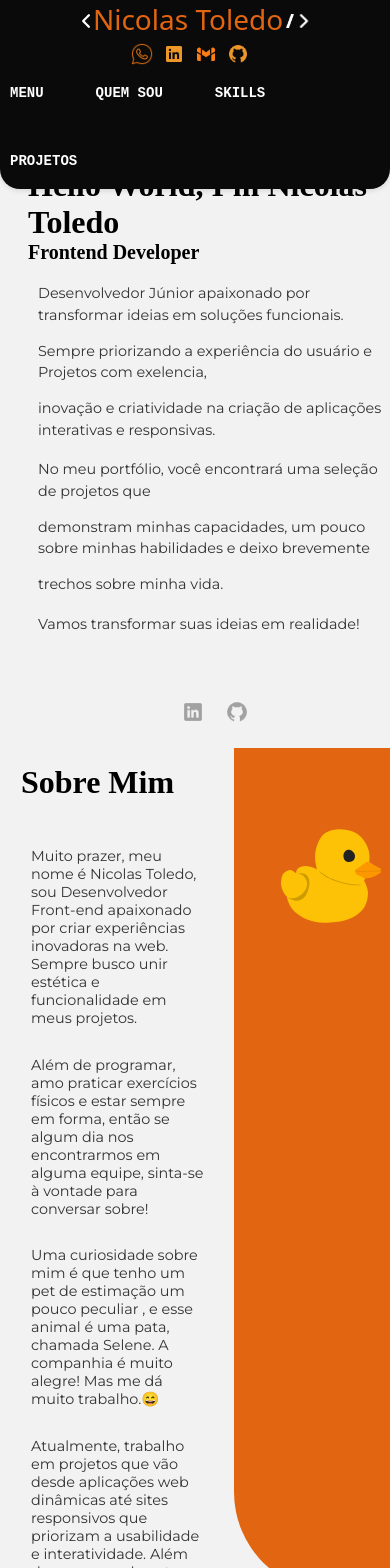
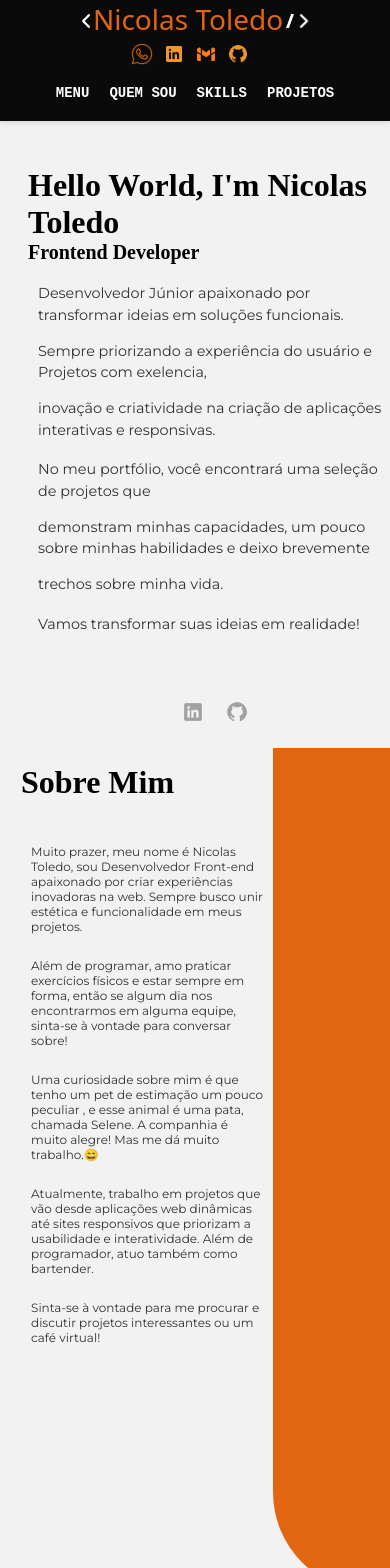
Before and after one commit to NicolasToledo01/Portif-lio_Toledo, a React (Vite) app: page / in a window 390 px wide. Shown: the top 1568 px of the page. Built offline with nearby package versions, Linux system fonts and the light colour scheme; a web font is replaced by a local one.

Commit message:
estilo: ajustes de responsividade e margens nos componentes Footer, Navbar, AboutMe e Skills

```diff
--- a/src/Components/Footer.module.css
+++ b/src/Components/Footer.module.css
@@ -3,15 +3,14 @@ footer {
   background-color: #0a0a0a; /* Cor de fundo */
   color: white; /* Cor do texto */
   text-align: center; /* Centraliza o texto */
-  width: 100%; /* Largura total */
+  width: 100vw; /* Largura total da viewport */
   position: relative; /* Para evitar sobreposições */
   display: flex;
   flex-direction: row;
   align-items: center;
   justify-content: space-between;
-  border-top-right-radius: 20px;
-  border-top-left-radius: 20px;
   margin-top: 3rem;
+  margin-left: -8px;
 }
 .icone:hover {
   transform: scale(1.5);
--- a/src/Components/Navbar.module.css
+++ b/src/Components/Navbar.module.css
@@ -12,8 +12,6 @@ nav {
   flex-direction: row;
   justify-content: space-around;
   align-items: center;
-  border-bottom-right-radius: 20px;
-  border-bottom-left-radius: 20px;
 }
 .container {
   display: flex;
@@ -81,6 +79,11 @@ ul li a {
     gap: 0;
     margin: 0;
     padding: 10px 0px;
+  }
+}
+@media (max-width: 480px) {
+  .nav ul {
+    gap: 0px;
   }
 }
 
--- a/src/Pages/AboutMe.module.css
+++ b/src/Pages/AboutMe.module.css
@@ -68,7 +68,6 @@
 @media (max-width: 480px) {
   .main {
     padding-inline: 0.5rem; /* Diminui o padding em telas menores */
-    margin-bottom: 40%;
   }
 
   .animationContainer {
@@ -76,14 +75,18 @@
     height: 100px;
     margin-top: 50%; /* Ajusta margem superior */
     margin-left: 30%; /* Ajusta margem esquerda */
+    display: none;
   }
 
   .card {
-    width: 90%; /* Ajusta a largura para telas de celulares */
+    width: 120%; /* Ajusta a largura para telas de celulares */
+  }
+  .card p {
+    font-size: 12px;
   }
   .right {
     background-color: #e26512; /* Metade direita laranja */
-    width: 40%; /* Ocupa 50% do espaço */
+    width: 30%; /* Ocupa 50% do espaço */
     height: 100%; /* Altura total */
     position: absolute;
     right: 0; /* Alinhar à direita */
--- a/src/Pages/Skills.module.css
+++ b/src/Pages/Skills.module.css
@@ -171,6 +171,7 @@
   }
   .titles {
     margin: 0.4rem;
+    margin-top: 20%;
   }
   .titlesAprendizagem {
     margin: 0.8rem 1rem;
```
